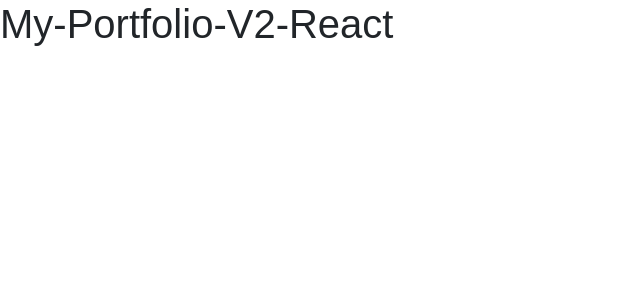
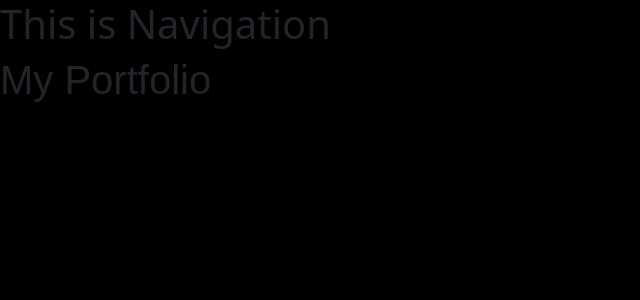
Before and after one commit to Kavithma-Thushal/My-Portfolio-React, a React (Create React App) app: page / in a window 1280 px wide. Shown: the top 300 px of the page, without its empty margins (0-640 px from the left). Built offline with nearby package versions, Linux system fonts and the light colour scheme.

Commit message:
Navigation Component Added

```diff
--- a/package.json
+++ b/package.json
@@ -16,6 +16,7 @@
     "react-bootstrap": "^2.10.2",
     "react-bootstrap-icons": "^1.11.3",
     "react-dom": "^18.2.0",
+    "react-router-dom": "^6.22.3",
     "react-scripts": "^5.0.1"
   },
   "scripts": {
--- a/src/assets/styles/styles.css
+++ b/src/assets/styles/styles.css
@@ -1,4 +1,8 @@
 @import "~bootstrap-icons/font/bootstrap-icons.css";
+
+body {
+    background-color: black;
+}
 
 .txt {
     font-family: Arial, Helvetica, sans-serif;
--- /dev/null
+++ b/src/components/NavigationBar.jsx
@@ -0,0 +1,7 @@
+export default function NavigationBar() {
+    return (
+        <div>
+            <h1>This is Navigation</h1>
+        </div>
+    );
+}
--- a/src/pages/MainPage.jsx
+++ b/src/pages/MainPage.jsx
@@ -1,7 +1,10 @@
+import NavigationBar from "../components/NavigationBar";
+
 export default function MainPage() {
     return (
         <div>
-            <h1 className="txt">My-Portfolio-V2-React</h1>
+            <NavigationBar />
+            <h1 className="txt">My Portfolio</h1>
         </div>
     );
 }
```
Also changed, not shown: 11 other files (tests, documents, lock files or other folders).
